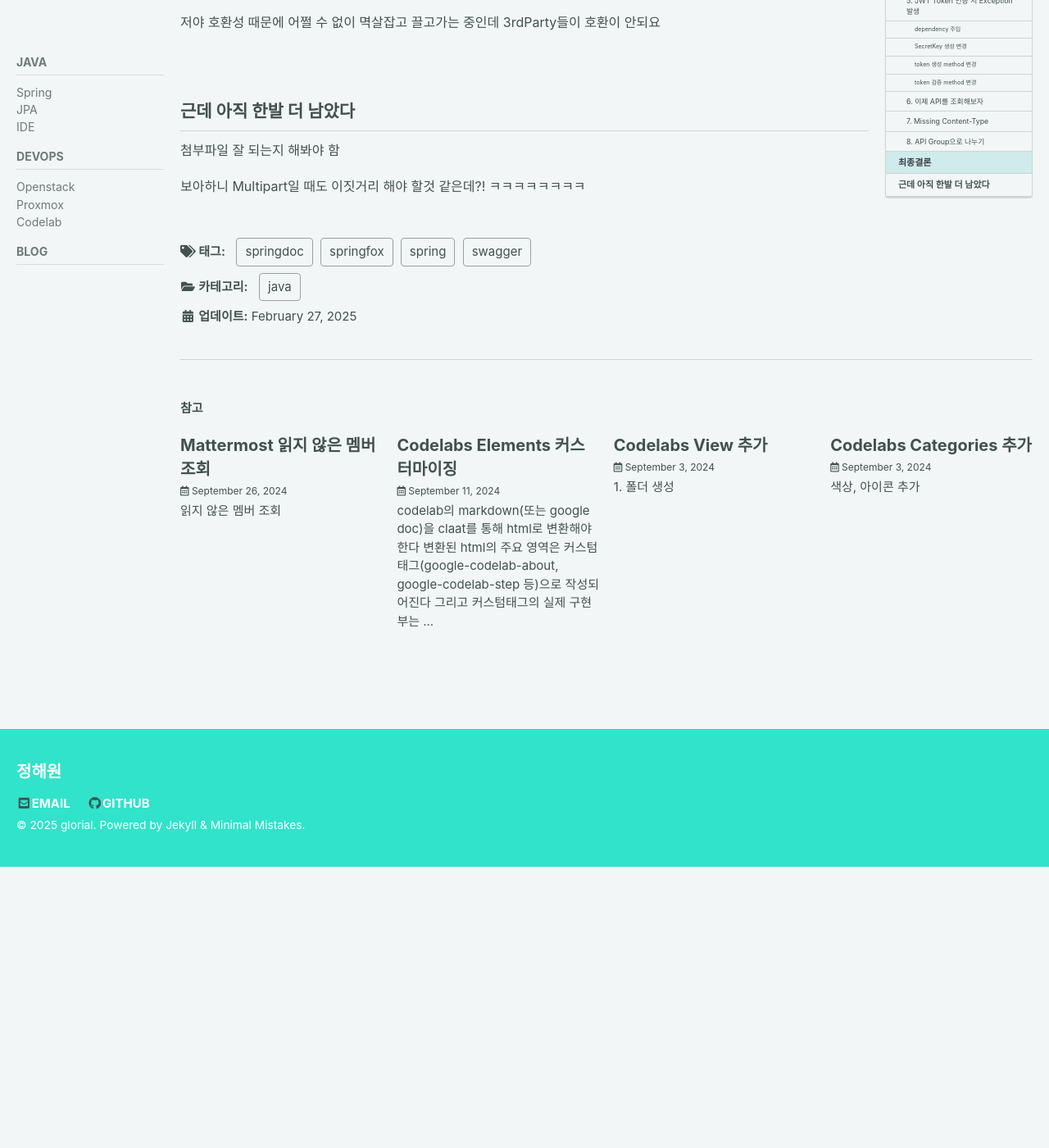
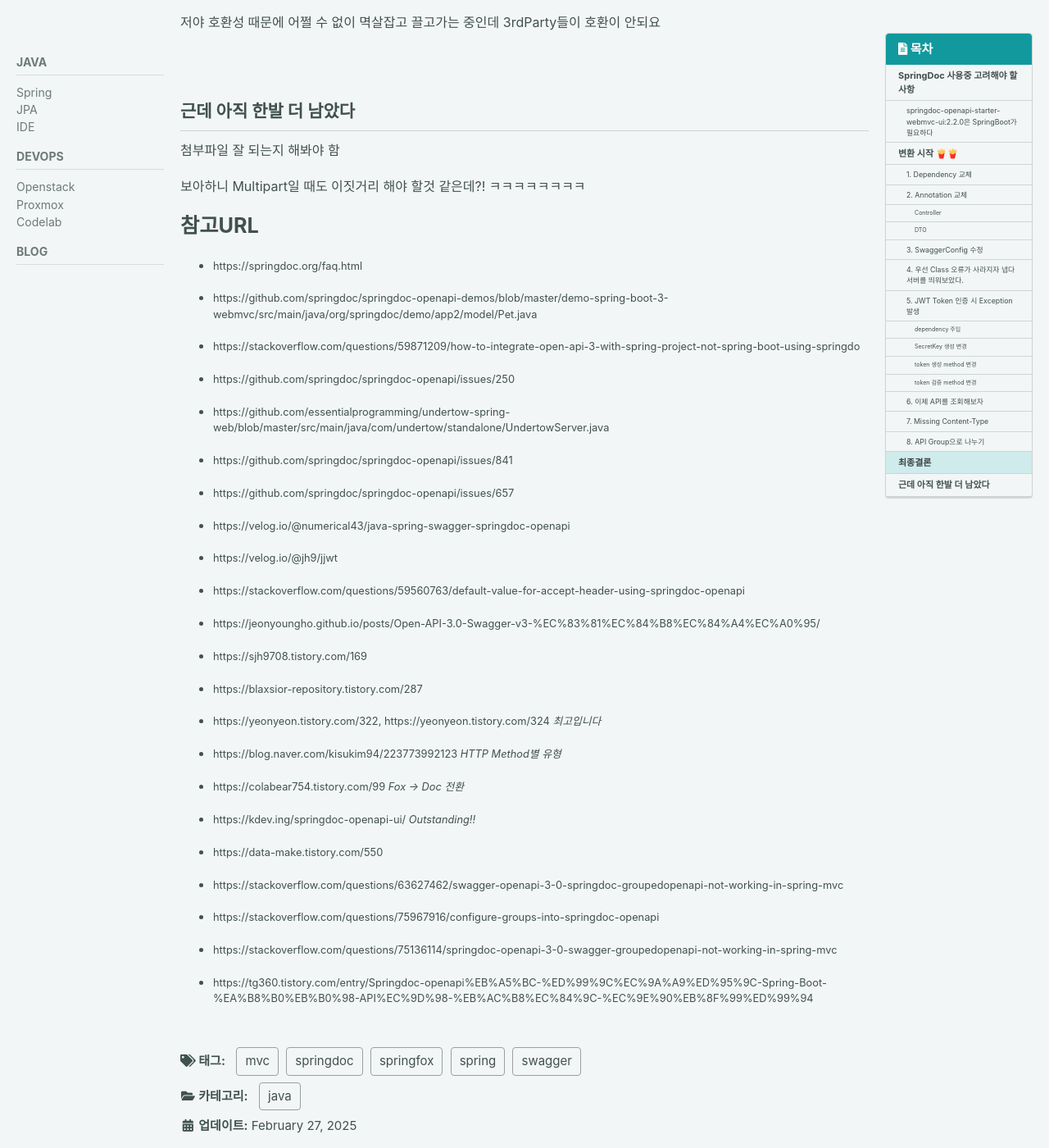
Before and after one commit to glorial83/glorial83.github.io, a Jekyll site: the page built from _posts/java/2025-02-27-Springdoc.md, in a window 1280 px wide and 1400 px high, scrolled down 24846 px. Shown: the whole window at 82% size. Built offline with Jekyll 4.4.1, drawn with Linux system fonts in a browser that asks for light colours; cached includes are drawn as plain includes; comment, search, counter and statistics services are not loaded; before the commit the page ends 25903 px from its top, so only the background shows below that; some of the changed text lies outside the part shown.

Commit message:
springdoc

```diff
--- a/_posts/java/2025-02-27-Springdoc.md
+++ b/_posts/java/2025-02-27-Springdoc.md
@@ -1,7 +1,7 @@
 ---
-title: "Springfox -> Springdoc 전환"
+title: "SpringDoc 전환기"
 categories: java
-tags: spring swagger springdoc springfox
+tags: spring mvc swagger springdoc springfox
 last_modified_at: 2025-02-27T15:00:00+09:00
 #classes: wide
 toc: true
@@ -685,11 +685,11 @@
 
 응 안돼 더해야 해 ㅋㅋㅋㅋㅋㅋㅋㅋㅋㅋㅋㅋㅋㅋㅋㅋㅋㅋㅋ
 
-content-type을 안넣어주네?
+Content-Type을 안넣어주네?
 
-이게 뭔가 규약에 맞게 한거라는데 get,delete일 때는 content-type을 안보내준다는거임...
+이게 뭔가 규약에 맞게 한거라는데 get,delete일 때는 Content-Type을 안보내준다는거임...
 
-도대체 왜 그러냐 Postman은 되는데 왜 너넨 안됨? 해도 응 안해줄꺼야 의미 없어 라고 해버리니
+도대체 왜 그러냐 Postman은 되는데 왜 너넨 안됨? 해도 응 안해줄꺼야! 의미 없어! 라고 해버리니
 
 뭐....
 
@@ -941,3 +941,50 @@
 첨부파일 잘 되는지 해봐야 함
 
 보아하니 Multipart일 때도 이짓거리 해야 할것 같은데?! ㅋㅋㅋㅋㅋㅋㅋㅋ
+
+
+# 참고URL
+
+- https://springdoc.org/faq.html
+
+- https://github.com/springdoc/springdoc-openapi-demos/blob/master/demo-spring-boot-3-webmvc/src/main/java/org/springdoc/demo/app2/model/Pet.java
+
+- https://stackoverflow.com/questions/59871209/how-to-integrate-open-api-3-with-spring-project-not-spring-boot-using-springdo
+
+- https://github.com/springdoc/springdoc-openapi/issues/250
+
+- https://github.com/essentialprogramming/undertow-spring-web/blob/master/src/main/java/com/undertow/standalone/UndertowServer.java
+
+- https://github.com/springdoc/springdoc-openapi/issues/841
+
+- https://github.com/springdoc/springdoc-openapi/issues/657
+
+- https://velog.io/@numerical43/java-spring-swagger-springdoc-openapi
+
+- https://velog.io/@jh9/jjwt
+
+- https://stackoverflow.com/questions/59560763/default-value-for-accept-header-using-springdoc-openapi
+
+- https://jeonyoungho.github.io/posts/Open-API-3.0-Swagger-v3-%EC%83%81%EC%84%B8%EC%84%A4%EC%A0%95/
+
+- https://sjh9708.tistory.com/169
+
+- https://blaxsior-repository.tistory.com/287
+
+- https://yeonyeon.tistory.com/322, https://yeonyeon.tistory.com/324  *최고입니다*
+
+- https://blog.naver.com/kisukim94/223773992123 *HTTP Method별 유형*
+
+- https://colabear754.tistory.com/99 *Fox -> Doc 전환*
+
+- https://kdev.ing/springdoc-openapi-ui/ *Outstanding!!*
+
+- https://data-make.tistory.com/550
+
+- https://stackoverflow.com/questions/63627462/swagger-openapi-3-0-springdoc-groupedopenapi-not-working-in-spring-mvc
+
+- https://stackoverflow.com/questions/75967916/configure-groups-into-springdoc-openapi
+
+- https://stackoverflow.com/questions/75136114/springdoc-openapi-3-0-swagger-groupedopenapi-not-working-in-spring-mvc
+
+- https://tg360.tistory.com/entry/Springdoc-openapi%EB%A5%BC-%ED%99%9C%EC%9A%A9%ED%95%9C-Spring-Boot-%EA%B8%B0%EB%B0%98-API%EC%9D%98-%EB%AC%B8%EC%84%9C-%EC%9E%90%EB%8F%99%ED%99%94
```
